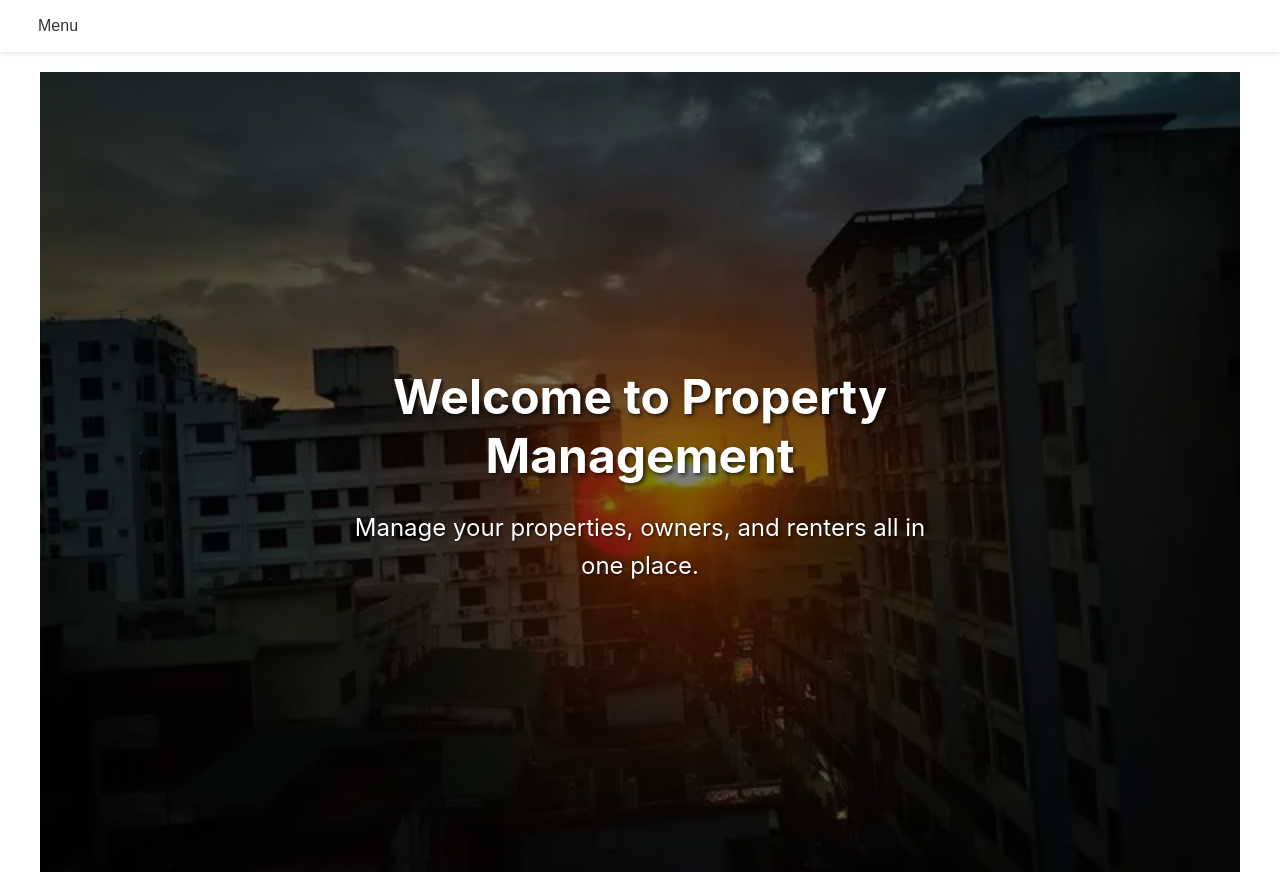
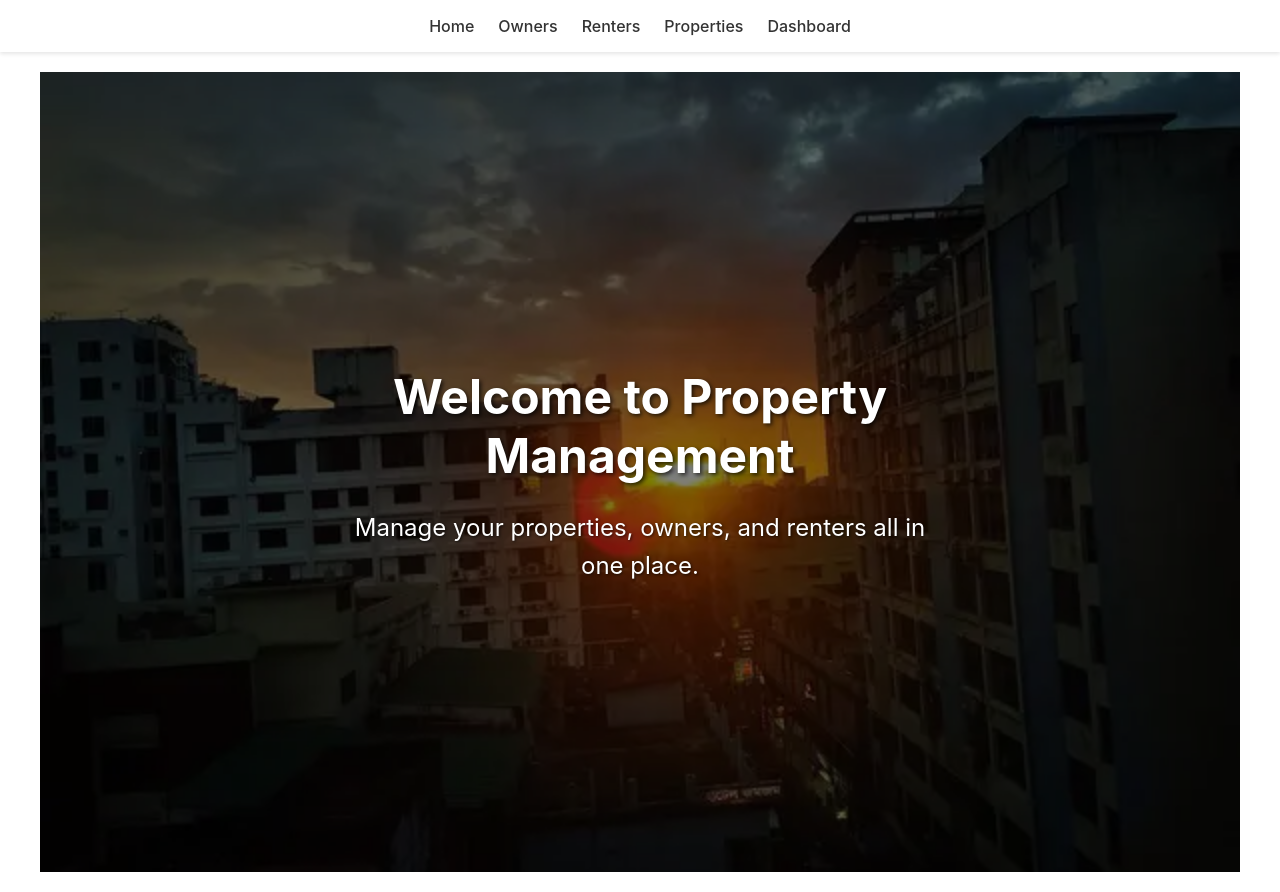
Before and after one commit to git1-shivansh/PropertyManagement, a React (Create React App) app in the folder frontend/: page / in a window 1280 px wide. Built offline with nearby package versions, Linux system fonts and the light colour scheme.

Commit message:
Centered Navbar

```diff
--- a/frontend/src/Navbar2.css
+++ b/frontend/src/Navbar2.css
@@ -1,58 +1,34 @@
 /* Navbar container */
 .navbar {
   display: flex;
-    justify-content: space-between;
-    align-items: center;
+  justify-content: center; /* Center the links horizontally */
+  align-items: center; /* Center the links vertically */
   padding: 16px 24px;
   background-color: #ffffff;
   box-shadow: 0 2px 4px rgba(0, 0, 0, 0.1);
-  }
-
-  /* Menu button */
-  .menu-button {
-    display: flex;
-    align-items: center;
-    background: none;
-    border: none;
-    cursor: pointer;
-    color: #333333;
-  }
-
-  .menu-button svg {
-    margin-right: 8px;
-  }
-
-  .menu-text {
-    font-size: 16px;
-    font-weight: 500;
-  }
-
-  /* Dropdown menu */
-  .dropdown-menu {
-    position: absolute;
-    top: 60px;
-    left: 24px;
-    background-color: #ffffff;
-    border: 1px solid #dddddd;
-    border-radius: 8px;
-    box-shadow: 0 2px 6px rgba(0, 0, 0, 0.1);
-    padding: 8px 0;
-    list-style: none;
+  position: sticky;
+  top: 0;
   z-index: 1000;
 }
 
-  .dropdown-menu li {
-    padding: 8px 16px;
+/* Navigation links container */
+.navbar-links {
+  display: flex;
+  list-style: none;
+  gap: 24px; /* Add spacing between links */
+  margin: 0;
+  padding: 0;
 }
 
-  .dropdown-menu li a {
+/* Links styling */
+.navbar-links li a {
   text-decoration: none;
-    font-size: 14px;
+  font-size: 16px;
+  font-weight: 500;
   color: #333333;
-    display: block;
-    transition: background-color 0.2s ease-in-out;
+  transition: color 0.3s ease-in-out;
 }
 
-  .dropdown-menu li a:hover {
-    background-color: #f0f0f0;
+.navbar-links li a:hover {
+  color: #007bff;
 }
--- a/frontend/src/components/Navbar2.js
+++ b/frontend/src/components/Navbar2.js
@@ -1,74 +1,27 @@
-import React, { useState } from 'react';
+import React from 'react';
 import { Link } from 'react-router-dom';
-import '../Navbar2.css'; // Import the CSS file for styling
+import '../Navbar2.css'; // Import the CSS file
 
 function Navbar2() {
-  const [dropdownOpen, setDropdownOpen] = useState(false);
-
-  const toggleDropdown = () => {
-    setDropdownOpen(!dropdownOpen);
-  };
-
-  const closeDropdown = () => {
-    setDropdownOpen(false);
-  };
-
   return (
     <nav className="navbar">
-      {/* Left Section - Menu */}
-      <div className="menu-section">
-        <button
-          onClick={toggleDropdown}
-          className="menu-button"
-          aria-label="Toggle Menu"
-        >
-          <svg
-            xmlns="http://www.w3.org/2000/svg"
-            className="h-6 w-6"
-            fill="none"
-            viewBox="0 0 24 24"
-            stroke="currentColor"
-            strokeWidth={2}
-          >
-            <path
-              strokeLinecap="round"
-              strokeLinejoin="round"
-              d="M4 6h16M4 12h16m-7 6h7"
-            />
-          </svg>
-          <span className="menu-text">Menu</span>
-        </button>
-
-        {dropdownOpen && (
-          <ul className="dropdown-menu">
+      <ul className="navbar-links">
         <li>
-              <Link to="/" onClick={closeDropdown}>
-                Home
-              </Link>
+          <Link to="/">Home</Link>
         </li>
         <li>
-              <Link to="/owners" onClick={closeDropdown}>
-                Owners
-              </Link>
+          <Link to="/owners">Owners</Link>
         </li>
         <li>
-              <Link to="/renters" onClick={closeDropdown}>
-                Renters
-              </Link>
+          <Link to="/renters">Renters</Link>
         </li>
         <li>
-              <Link to="/properties" onClick={closeDropdown}>
-                Properties
-              </Link>
+          <Link to="/properties">Properties</Link>
         </li>
         <li>
-              <Link to="/property-dashboard" onClick={closeDropdown}>
-                Dashboard
-              </Link>
+          <Link to="/property-dashboard">Dashboard</Link>
         </li>
       </ul>
-        )}
-      </div>
     </nav>
   );
 }
```
Also changed, not shown: 1 other file (tests, documents, lock files or other folders). Lines whose indentation alone changed are shown as unchanged.
